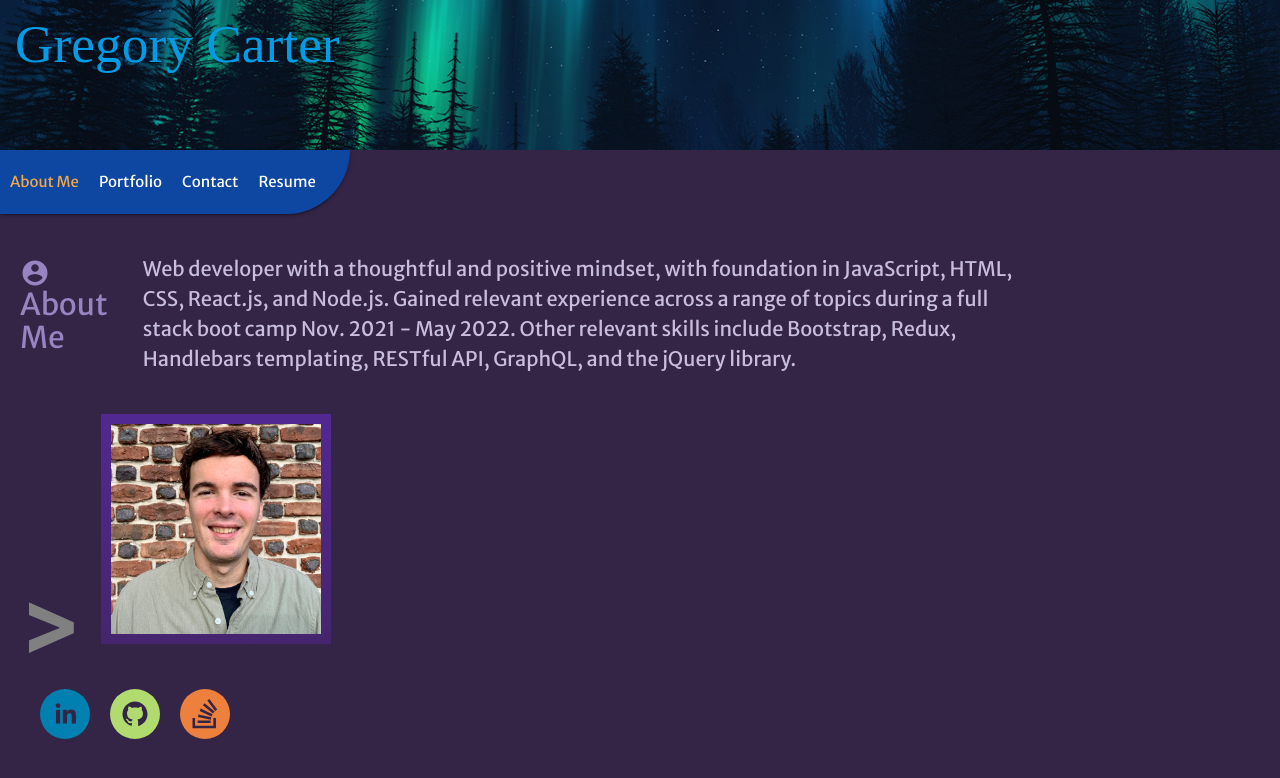
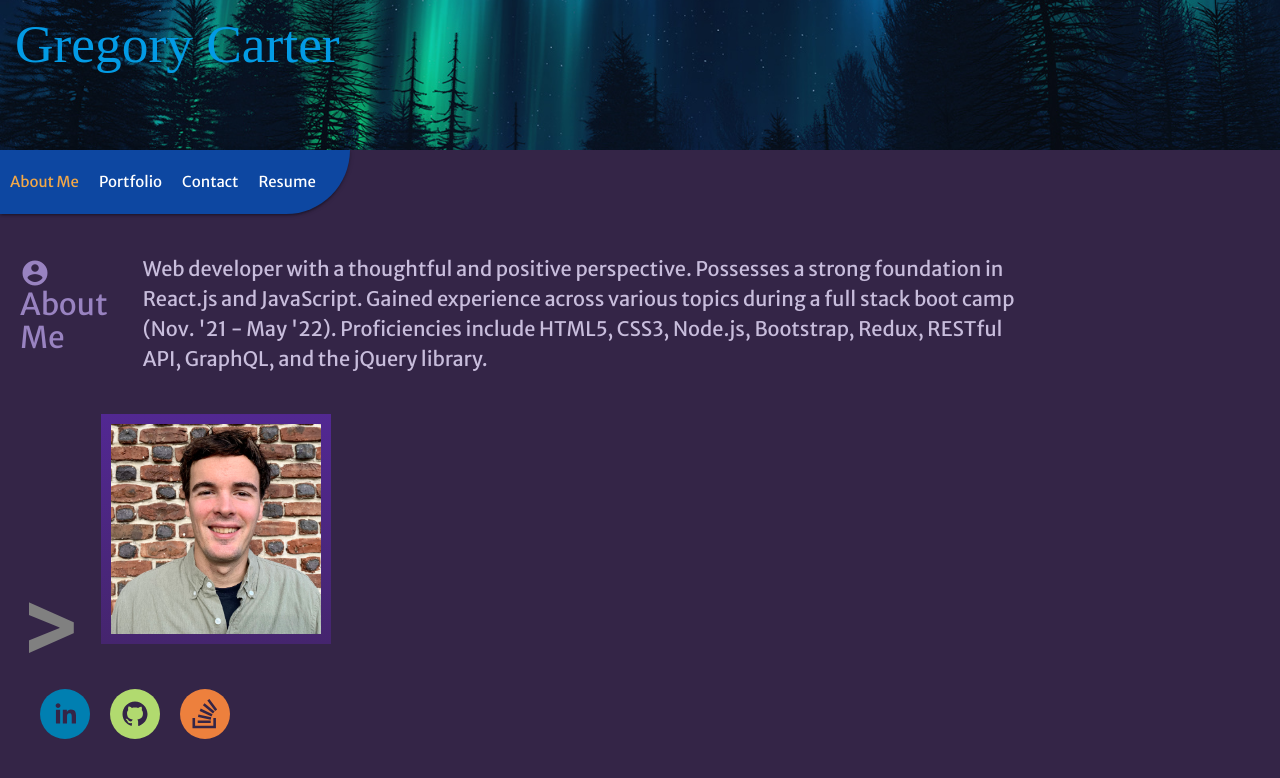
Before and after one commit to gregoryjohncarter/react-descriptive-materials, a React (Create React App) app: page / in a window 1280 px wide. Shown: the top 778 px of the page. Built offline with nearby package versions, Linux system fonts and the light colour scheme; a web font is replaced by a local one.

Commit message:
made some edits in phrasing

```diff
--- a/src/App.js
+++ b/src/App.js
@@ -18,10 +18,10 @@ function App() {
   const [categories] = useState([
     {
       section: 'About Me',
-      description: 'Web developer with a thoughtful and positive mindset, with foundation in JavaScript, HTML, CSS, React.js, and Node.js. Gained relevant experience across a range of topics during a full stack boot camp Nov. 2021 - May 2022. Other relevant skills include Bootstrap, Redux, Handlebars templating, RESTful API, GraphQL, and the jQuery library.',
+      description: 'Web developer with a thoughtful and positive perspective. Possesses a strong foundation in React.js and JavaScript. Gained experience across various topics during a full stack boot camp (Nov. \'21 - May \'22). Proficiencies include HTML5, CSS3, Node.js, Bootstrap, Redux, RESTful API, GraphQL, and the jQuery library.',
       icon: 'account_circle'
     },
-    { section: 'Portfolio', description: 'Please consider browsing through some of my projects. Also see additional info via GitHub links next to the headings. Heroku pages may take a few seconds to load.', icon:'dashboard' },
+    { section: 'Portfolio', description: 'Please consider browsing through some of my projects. Also see additional GitHub links for more info. Heroku pages may take a few seconds to load.', icon:'dashboard' },
     { section: 'Contact', description: 'Use this form to contact me with any questions or inquiries.', icon:'message' },
     { section: 'Resume', description: 'This resume reflects upon my acquired skills and qualifications.', icon:'note' },
   ]);
--- a/src/index.css
+++ b/src/index.css
@@ -220,7 +220,6 @@ button:hover {
 }
 
 .border {
-  /* border: 8px solid #9f8baf; */
   border: 8px solid #e0e0e051;
   border-radius: 125px;
   overflow: hidden;
```
